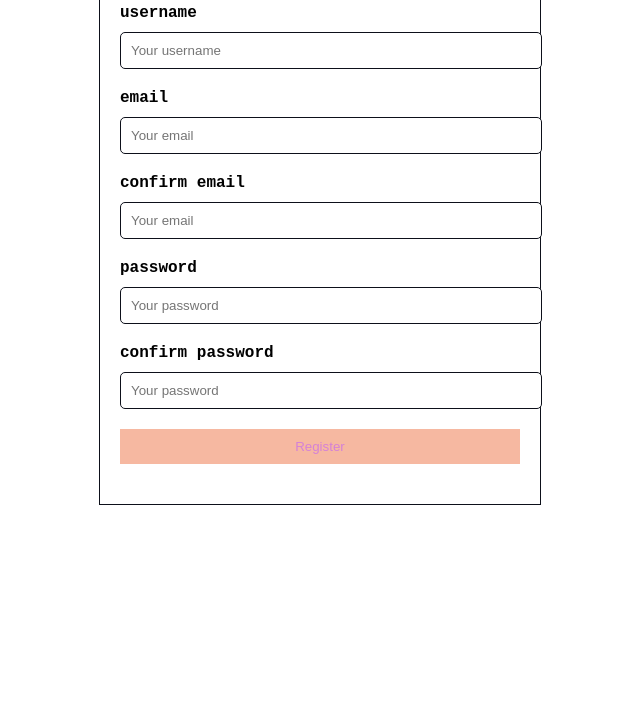
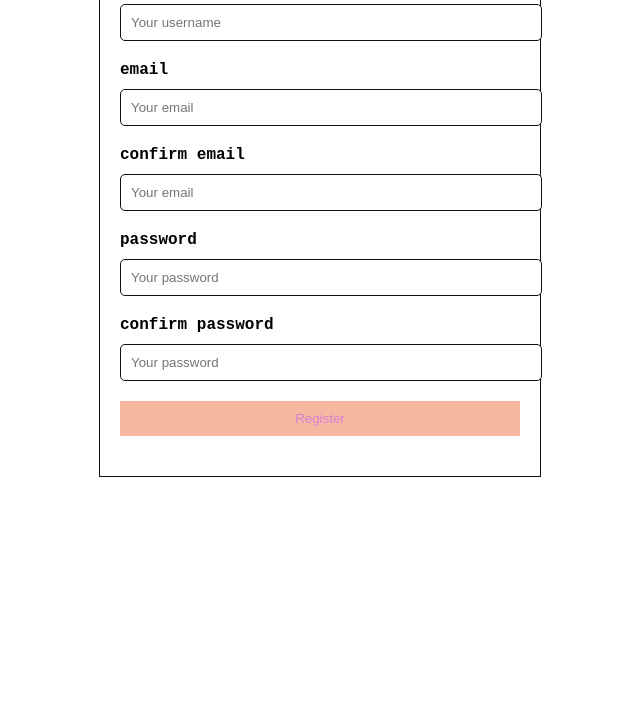
Before and after one commit to Gracesvg/HTML, a plain HTML site: page Registration form.html in a window 1280 px wide. Shown: the part 92-800 px from the top of the page, without its empty margins (320-960 px from the left). Drawn offline with Linux system fonts and the light colour scheme.

Commit message:
added file

```diff
--- a/Registration form.html
+++ b/Registration form.html
@@ -9,7 +9,7 @@
 <div class="container">
     <h2>Registration Form</h2>
     <div class="form-group">
-        <label for="username">username</label>
+<!--        <label for="username">username</label>-->
         <input type="username" name="username" id="username" placeholder="Your username">
     </div>
     <div class="form-group">
```
